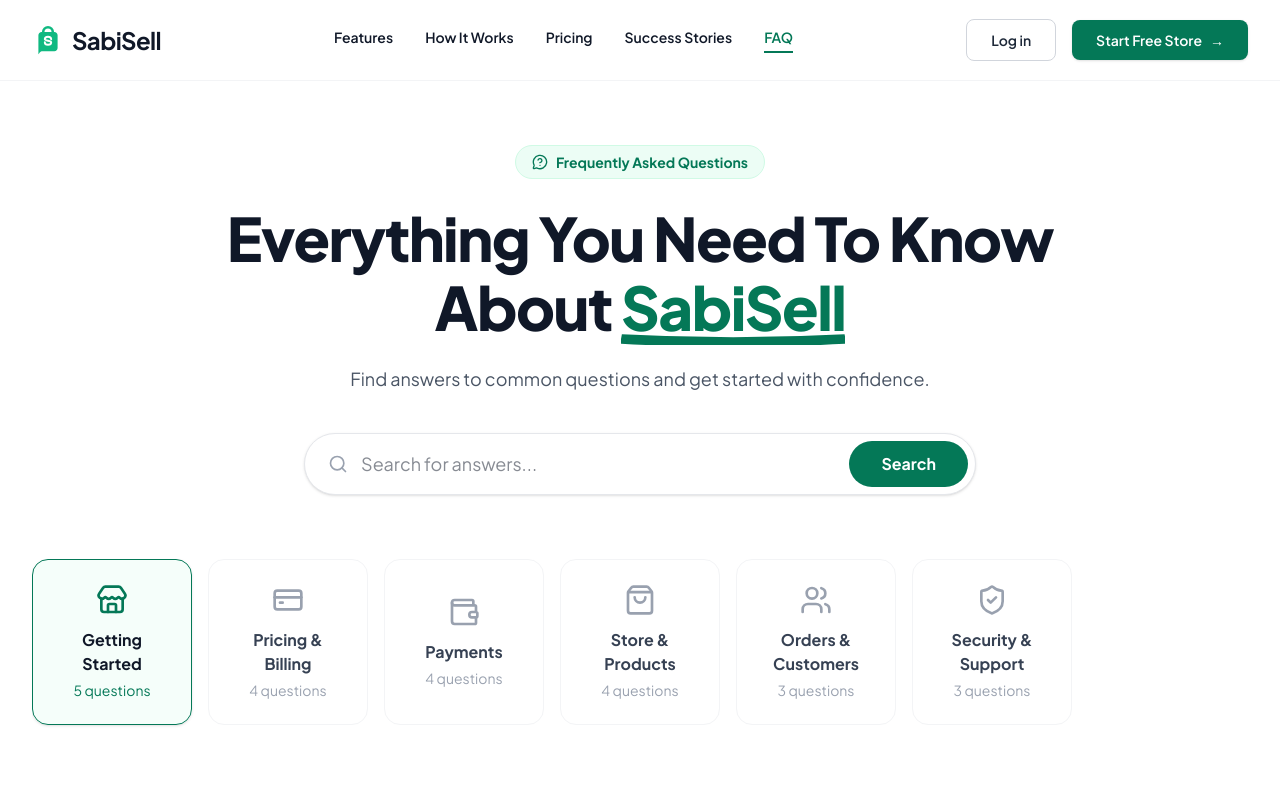
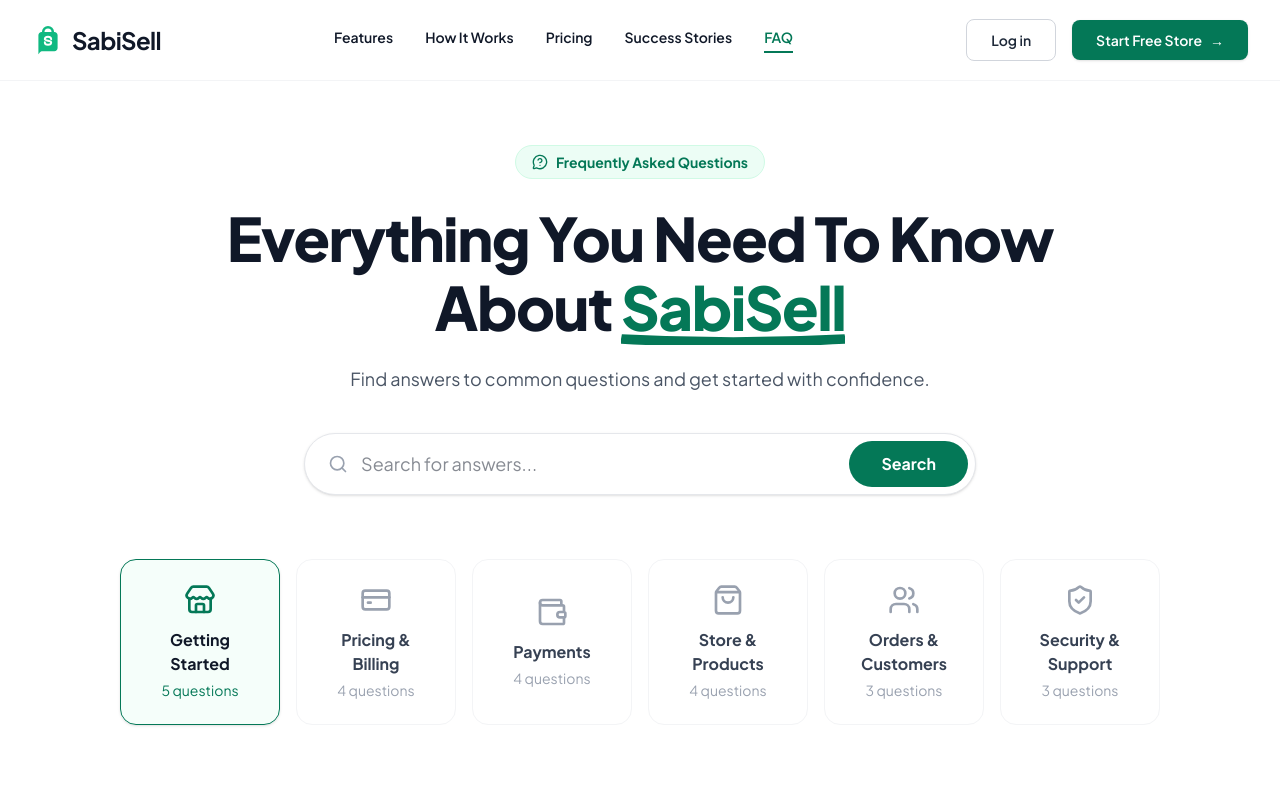
Before and after one commit to WilsonAdedamola/SabiSell, a React (Vite) app in the folder Frontend/: page /faq in a window 1280 px wide. Shown: the top 787 px of the page. Built offline with nearby package versions, Linux system fonts and the light colour scheme.

Commit message:
fix: center align FAQ section on larger screens by updating class names

```diff
--- a/Frontend/src/pages/marketing/FAQ.jsx
+++ b/Frontend/src/pages/marketing/FAQ.jsx
@@ -146,7 +146,7 @@ const FAQ = () => {
         <section className="max-w-7xl mx-auto px-4 sm:px-6 lg:px-8 mt-4 w-full overflow-hidden">
           {/* Hid the scrollbar with inline styles, and add flex-nowrap + overflow-x-auto */}
           <div
-            className="flex flex-nowrap overflow-x-auto gap-4 pb-4 w-full snap-x touch-pan-x"
+            className="flex flex-nowrap overflow-x-auto gap-4 pb-4 w-full snap-x touch-pan-x xl:justify-center"
             style={{ scrollbarWidth: 'none', msOverflowStyle: 'none' }}
           >
             <style>{`
```
